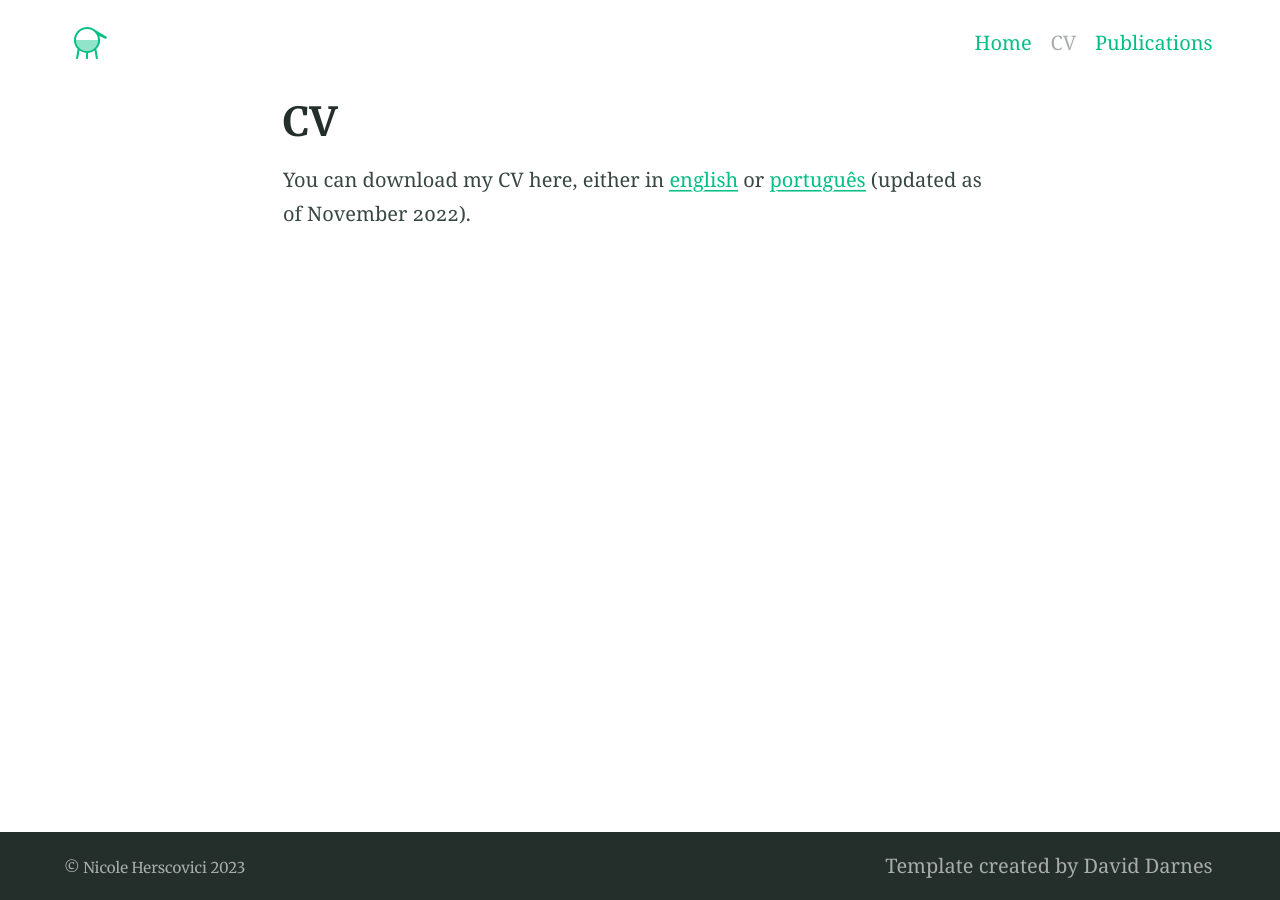
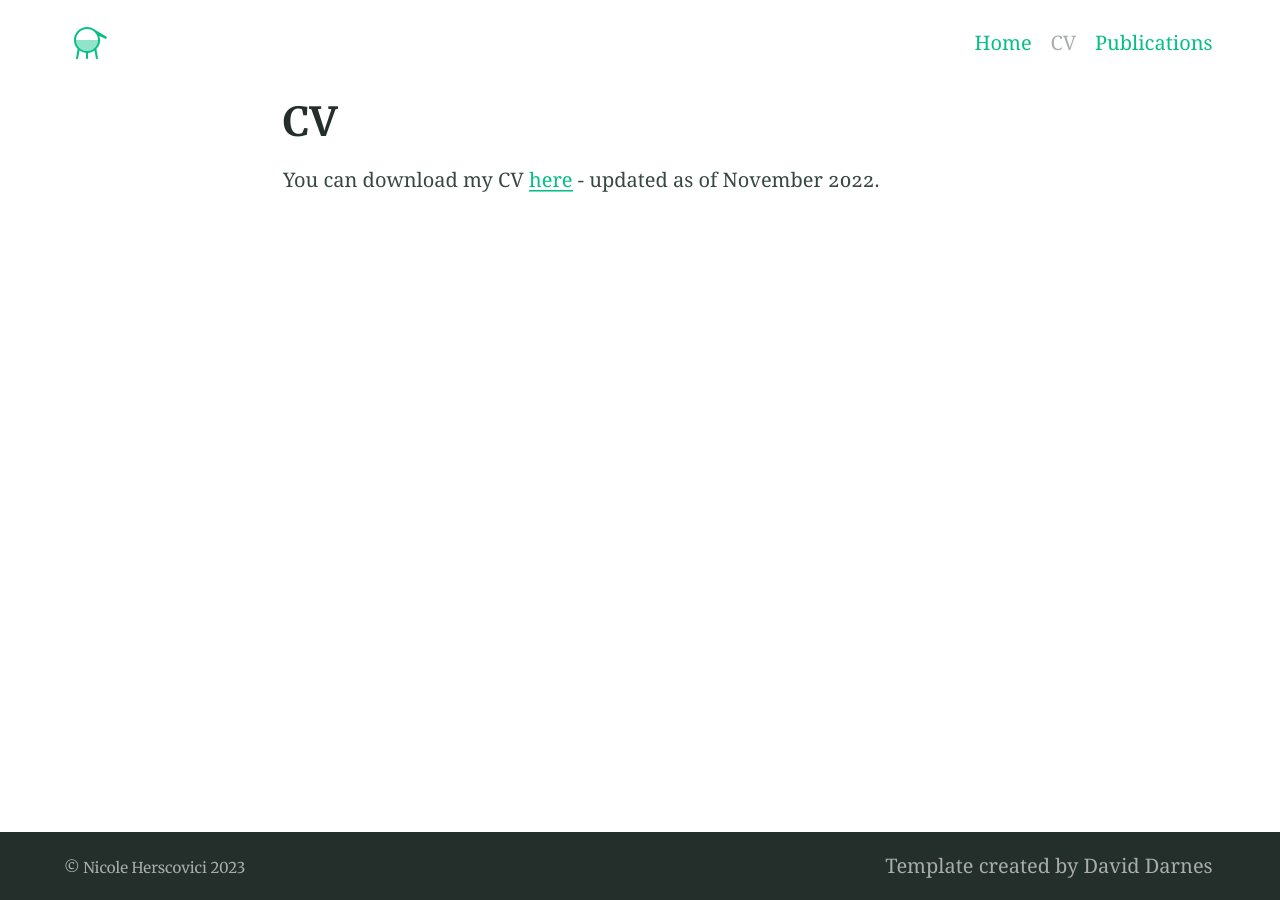
Before and after one commit to nicoleherscovici/nicoleherscovici.github.io, a Jekyll site: the page built from CV.md, in a window 1280 px wide. Built offline with Jekyll 4.4.1, drawn with Linux system fonts in a browser that asks for light colours.

Commit message:
Update CV.md

```diff
--- a/CV.md
+++ b/CV.md
@@ -8,4 +8,4 @@ description: false
 
 ---
 
-You can download my CV here, either in <a href="https://github.com/nicoleherscovici/nicoleherscovici.github.io/blob/main/assets/cv_herscovici_2022.pdf">english</a> or <a href="https://github.com/lmacamara/lmacamara.github.io/raw/main/assets/CV%20Lucas%20M.%20de%20Arruda%20C%C3%A2mara.pdf">português</a> (updated as of November 2022).
+You can download my CV <a href="https://github.com/nicoleherscovici/nicoleherscovici.github.io/blob/main/assets/cv_herscovici_2022.pdf">here</a> - updated as of November 2022.
```
